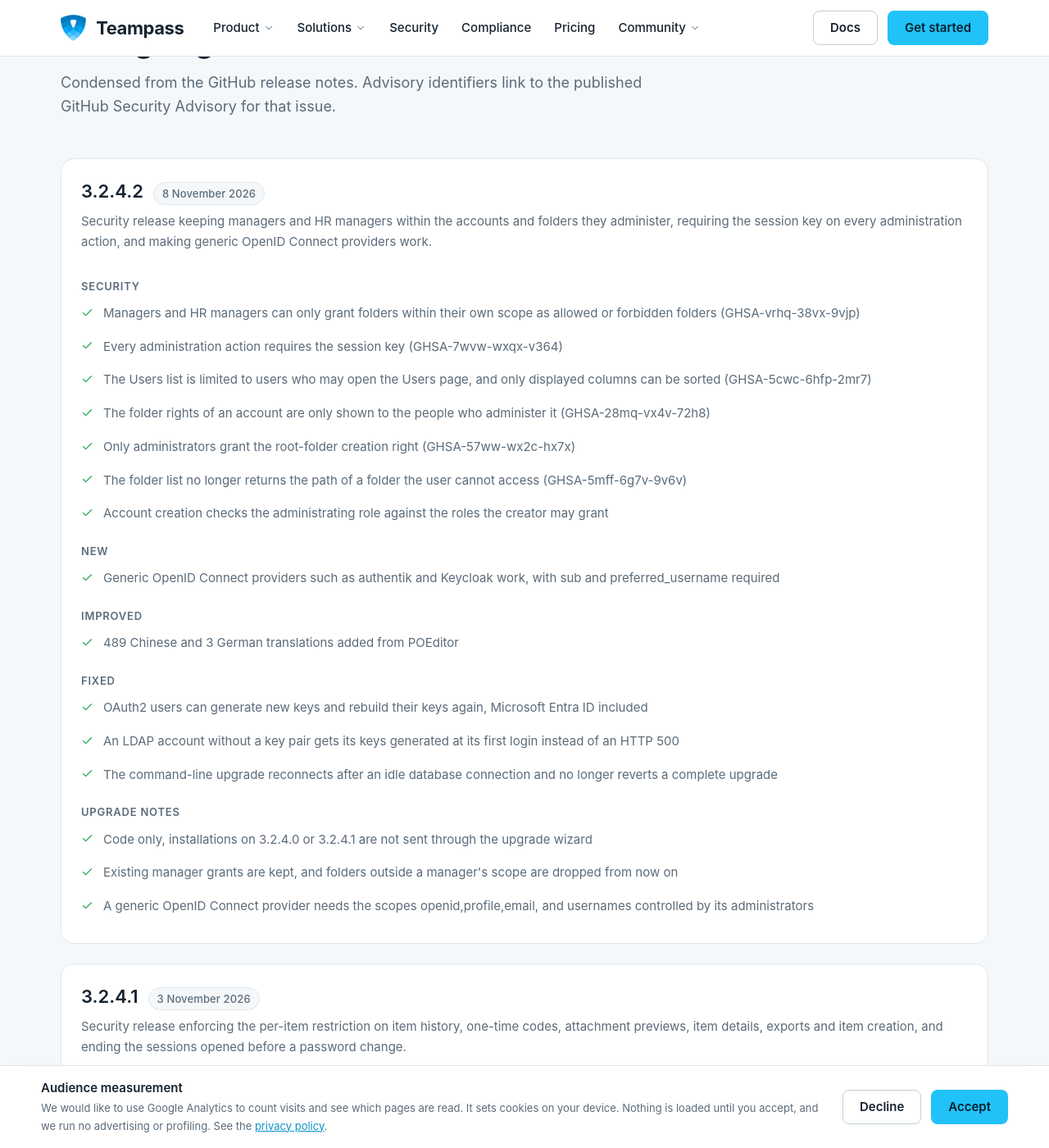
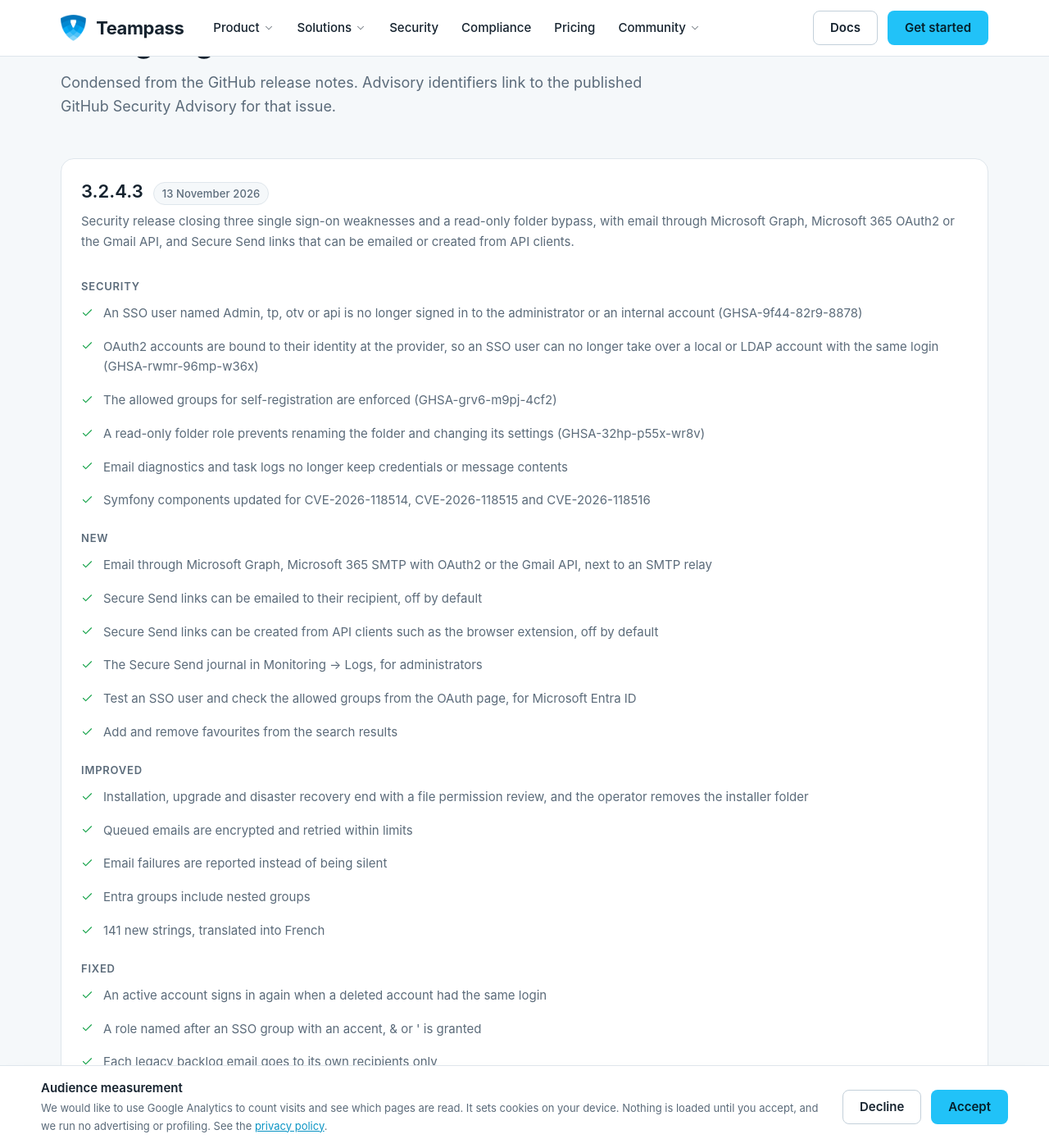
Before and after one commit to nilsteampassnet/siteweb, a Jekyll site: the page built from whats-new.html, in a window 1280 px wide and 1400 px high, scrolled down 1678 px. Shown: the whole window at 82% size. Built offline with Jekyll 4.4.1, drawn with Linux system fonts in a browser that asks for light colours; some of the changed text lies outside the part shown.

Commit message:
Add 3.2.4.3 to the changelog

```diff
--- a/_data/releases.yml
+++ b/_data/releases.yml
@@ -55,6 +55,51 @@
       limit and an optional recipient passphrase.
 
 versions:
+  - version: 3.2.4.3
+    date: 2026-11-13
+    summary: Security release closing three single sign-on weaknesses and a read-only folder bypass, with email through Microsoft Graph, Microsoft 365 OAuth2 or the Gmail API, and Secure Send links that can be emailed or created from API clients.
+    changes:
+      - group: Security
+        items:
+          - "An SSO user named Admin, tp, otv or api is no longer signed in to the administrator or an internal account (GHSA-9f44-82r9-8878)"
+          - "OAuth2 accounts are bound to their identity at the provider, so an SSO user can no longer take over a local or LDAP account with the same login (GHSA-rwmr-96mp-w36x)"
+          - "The allowed groups for self-registration are enforced (GHSA-grv6-m9pj-4cf2)"
+          - "A read-only folder role prevents renaming the folder and changing its settings (GHSA-32hp-p55x-wr8v)"
+          - Email diagnostics and task logs no longer keep credentials or message contents
+          - Symfony components updated for CVE-2026-118514, CVE-2026-118515 and CVE-2026-118516
+      - group: New
+        items:
+          - Email through Microsoft Graph, Microsoft 365 SMTP with OAuth2 or the Gmail API, next to an SMTP relay
+          - Secure Send links can be emailed to their recipient, off by default
+          - Secure Send links can be created from API clients such as the browser extension, off by default
+          - The Secure Send journal in Monitoring → Logs, for administrators
+          - Test an SSO user and check the allowed groups from the OAuth page, for Microsoft Entra ID
+          - Add and remove favourites from the search results
+      - group: Improved
+        items:
+          - Installation, upgrade and disaster recovery end with a file permission review, and the operator removes the installer folder
+          - Queued emails are encrypted and retried within limits
+          - Email failures are reported instead of being silent
+          - Entra groups include nested groups
+          - 141 new strings, translated into French
+      - group: Fixed
+        items:
+          - An active account signs in again when a deleted account had the same login
+          - "A role named after an SSO group with an accent, & or ' is granted"
+          - Each legacy backlog email goes to its own recipients only
+          - Password expiry notifications keep the countdown of the day they were delivered
+          - A password change can no longer save an empty private key
+          - Line breaks of plain-text descriptions are kept
+          - Administrators can release an item edit lock from the Database page
+          - Saving the Teampass location URL works again
+      - group: Upgrade notes
+        items:
+          - Schema change, every installation goes through the upgrade wizard once
+          - At the end of the installation or web upgrade, remove the installer folder with the command shown, or restart the Docker container
+          - "The allowed groups for self-registration are now enforced: enter * to let everybody in"
+          - Linking existing accounts at their first SSO sign-in stays enabled after the upgrade for Microsoft Entra ID only, and is off on fresh installations
+          - Check the administrator and internal accounts, and the accounts holding an empty private key, with the queries of the release notes
+
   - version: 3.2.4.2
     date: 2026-11-08
     summary: Security release keeping managers and HR managers within the accounts and folders they administer, requiring the session key on every administration action, and making generic OpenID Connect providers work.
```
